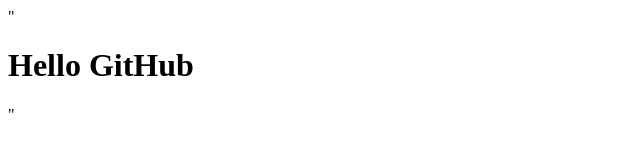
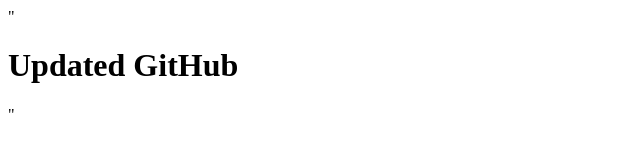
Before and after one commit to duyminh0510/lab7, a plain HTML site: page index.html in a window 1280 px wide. Shown: the whole page, without its empty margins (0-640 px from the left). Drawn offline with Linux system fonts and the light colour scheme.

Commit message:
Update index.html

```diff
--- a/index.html
+++ b/index.html
@@ -1 +1 @@
-"<html><body><h1>Hello GitHub</h1></body></html>"
+"<html><body><h1>Updated GitHub</h1></body></html>"
```
